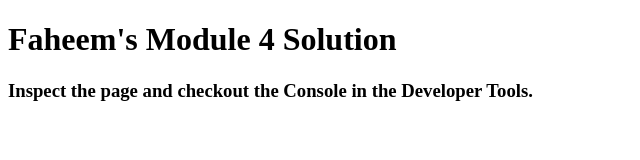
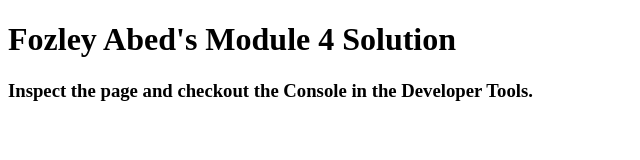
Before and after one commit to FozleyAbed/module_4_far, a plain HTML site: page index.html in a window 1280 px wide. Shown: the whole page, without its empty margins (0-640 px from the left). Drawn offline with Linux system fonts and the light colour scheme.

Commit message:
Update and rename Module 4 Solution.html to index.html

```diff
--- a/Module 4 Solution.html
+++ b/index.html
@@ -11,7 +11,7 @@
   <script src="Module%204%20Solution_files/script.js"></script>
 </head>
 <body>
-  <h1>Faheem's Module 4 Solution</h1>
+  <h1>Fozley Abed's Module 4 Solution</h1>
   <h3>Inspect the page and checkout the Console in the Developer Tools.</h3>
 
 
```
